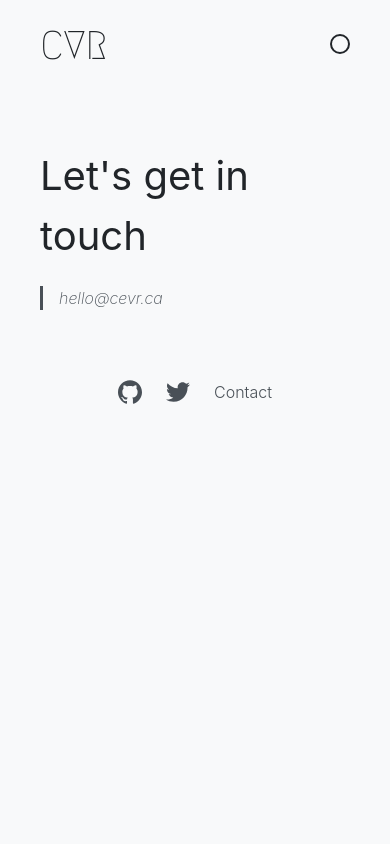
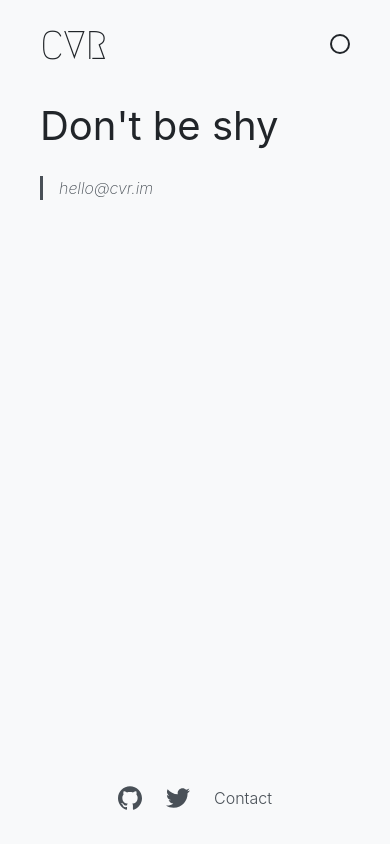
Before and after one commit to cevr/me, a Next.js app: page /contact in a window 390 px wide. Built offline with nearby package versions, Linux system fonts and the light colour scheme.

Commit message:
use rems everywhere add minmax height for mobile change email

```diff
--- a/src/components/Footer.tsx
+++ b/src/components/Footer.tsx
@@ -40,7 +40,7 @@ const Footer: React.FC = () => {
           width: 1.5rem;
         }
 
-        @media (max-width: 800px) {
+        @media (max-width: 50rem) {
           footer {
             justify-content: center;
           }
--- a/src/layouts/Layout.tsx
+++ b/src/layouts/Layout.tsx
@@ -5,20 +5,31 @@ const Layout: React.FC = ({ children }) => (
     {children}
     <style jsx>{`
       .layout {
+        --nav-height: 3.75rem;
+        --footer-height: 3.75rem;
+        --vertical-padding: 1rem;
+        --min-content: calc(
+          100vh -
+            (
+              var(--nav-height) + var(--footer-height) + (var(--vertical-padding) * 2) +
+                (var(--grid-gap) * 2)
+            )
+        );
         display: grid;
         grid-template-areas:
           'nav'
           'content'
           'footer';
+        grid-template-rows: var(--nav-height) minmax(var(--min-content), 1fr) var(--footer-height);
         grid-gap: var(--grid-gap);
-        padding: 1rem 2.5rem;
-        max-width: 1080px;
+        padding: var(--vertical-padding) 2.5rem;
+        max-width: 67.5rem;
         margin: auto;
       }
 
-      @media (min-width: 800px) {
+      @media (min-width: 50rem) {
         .layout {
-          grid-template-rows: 60px calc(100vh - (120px + 2rem + (var(--grid-gap) * 2))) 60px;
+          grid-template-rows: var(--nav-height) var(--min-content) var(--footer-height);
         }
       }
     `}</style>
--- a/src/pages/contact.tsx
+++ b/src/pages/contact.tsx
@@ -1,5 +1,7 @@
 import { Nav, Footer, Head, ExternalLink } from 'components';
 import Layout from 'layouts/Layout';
+
+const email = 'hello@cvr.im';
 
 function Projects() {
   return (
@@ -9,10 +11,10 @@ function Projects() {
       </Head>
       <Nav />
       <main>
-        <h1>Let's get in touch</h1>
+        <h1>Don't be shy</h1>
         <blockquote>
-          <ExternalLink className="email" href="mailto:hello@cevr.ca?subject=Hi Cristian!">
-            hello@cevr.ca
+          <ExternalLink className="email" href={`mailto:${email}?subject=Hi Cristian!`}>
+            {email}
           </ExternalLink>
         </blockquote>
       </main>
@@ -23,7 +25,7 @@ function Projects() {
           display: grid;
           grid-gap: var(--grid-gap);
           max-height: 100%;
-          padding: 50px 0;
+          padding-top: var(--main-padding);
           grid-template:
             'title'
             'email';
@@ -54,6 +56,12 @@ function Projects() {
         :global(.email:hover) {
           color: var(--highlight);
         }
+
+        @media (max-width: 50rem) {
+          main {
+            padding: 0;
+          }
+        }
       `}</style>
     </Layout>
   );
--- a/src/styles/global.css
+++ b/src/styles/global.css
@@ -25,7 +25,8 @@ body {
   --highlight: salmon;
 
   --transition: 0.15s;
-  --grid-gap: 10px;
+  --grid-gap: 0.625rem;
+  --main-padding: 3.125rem;
 
   transition: all var(--transition);
   font-family: -apple-system, BlinkMacSystemFont, Avenir Next, Avenir, Helvetica, sans-serif;
@@ -33,9 +34,9 @@ body {
   color: var(--fg);
 }
 
-@media (max-width: 800px) {
+@media (max-width: 50rem) {
   body {
-    --grid-gap: 20px;
+    --grid-gap: 1.25rem;
   }
 }
 
```
Also changed, not shown: src/pages/index.tsx (+8 -8 lines).
